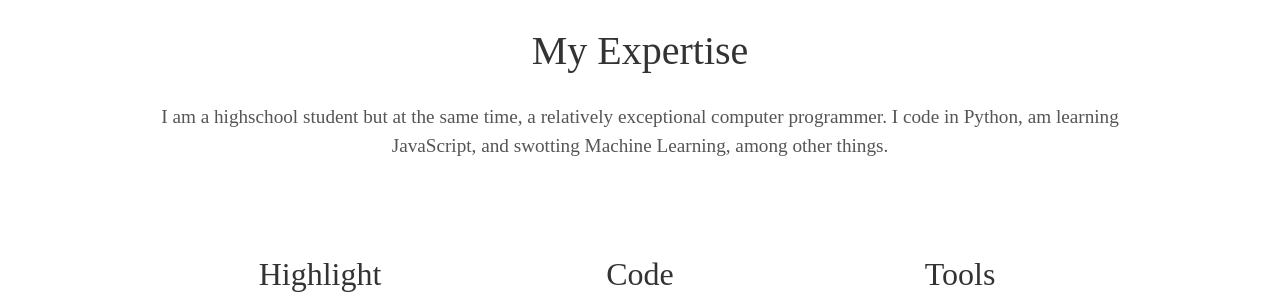
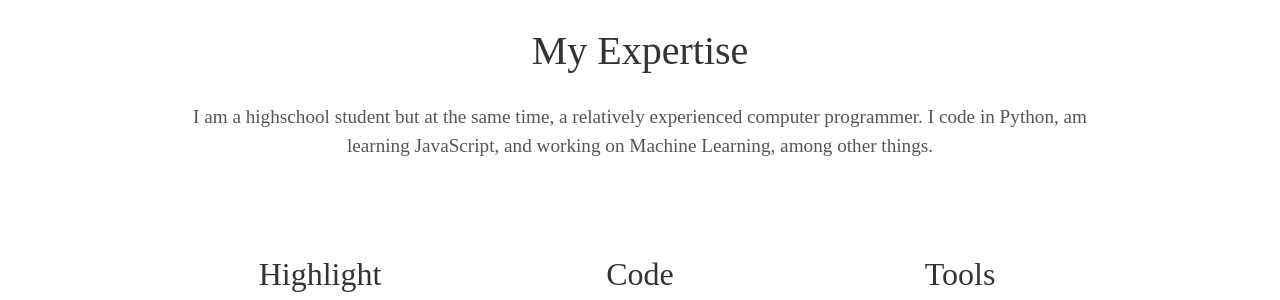
Before and after one commit to y330/y330, a Jekyll site: the page built from index.html, in a window 1280 px wide. Shown: the part 954-1254 px from the top of the page. Built offline with Jekyll 4.4.1, drawn with Linux system fonts in a browser that asks for light colours; some web fonts are replaced.

Commit message:
Update _config.yml

```diff
--- a/_config.yml
+++ b/_config.yml
@@ -6,7 +6,7 @@ url: "https://yonahaviv.netlify.app" # the base hostname & protocol for your sit
 
 # User settings
 username: Yonah Aviv
-user_description: I am a highschool student but at the same time, a relatively exceptional computer programmer. I code in Python, am learning JavaScript, and swotting Machine Learning, among other things.
+user_description: I am a highschool student but at the same time, a relatively experienced computer programmer. I code in Python, am learning JavaScript, and working on Machine Learning, among other things.
 user_title: Software Developer
 email: avivyonah@gmail.com
 # twitter_username: lorem_ipsum
```
